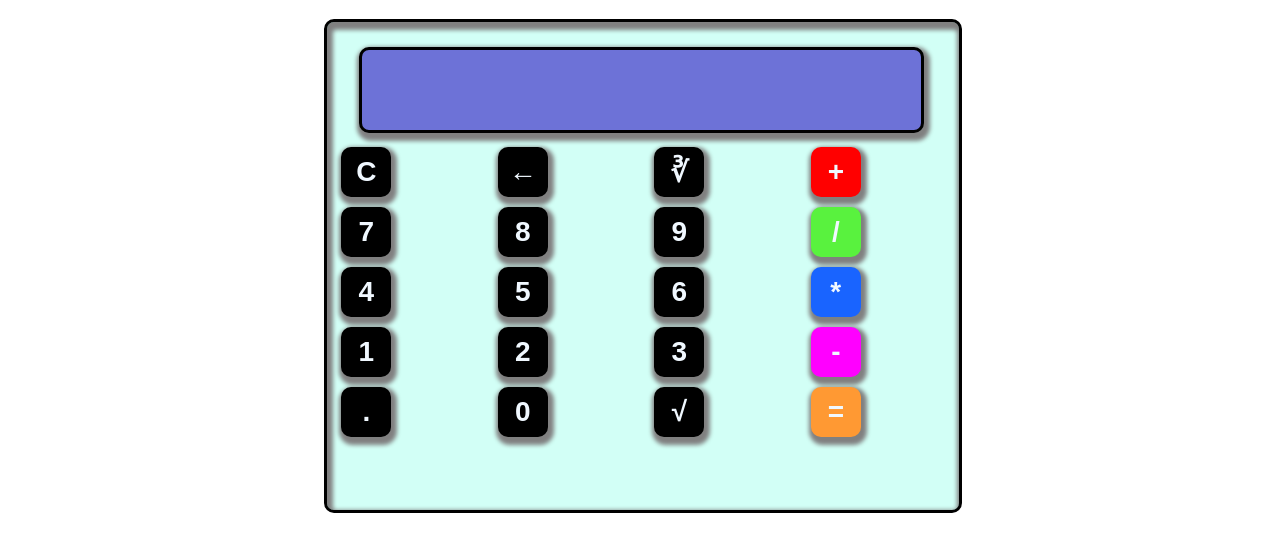
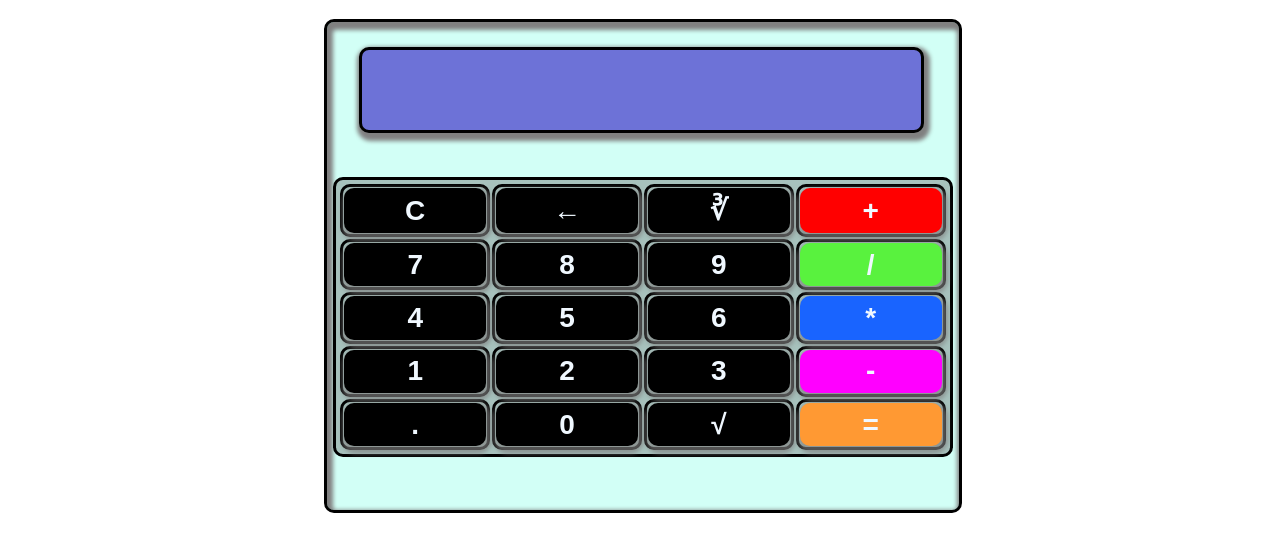
Before and after one commit to PiyushK102/BasicCalculator, a plain HTML site: page Calci.html in a window 1280 px wide. Shown: the part 61-612 px from the top of the page. Drawn offline with Linux system fonts and the light colour scheme.

Commit message:
Add files via upload

```diff
--- a/Calci.css
+++ b/Calci.css
@@ -27,27 +27,35 @@ body{
     border-radius: 10px;
     border:solid 3px black;
     box-shadow: 2px 4px 4px 4px grey;
-    word-wrap: break-word;
 }
 #keypaddiv{
     height:70%;
-    width:100%;
-    margin: 1%;
+    width:98%;
     padding:2px;
-    background-color: transparent;
-
+    margin:7% 1% 0 1%;
+    background-color: rgba(97, 97, 97, 0.385);
+    border:3px solid black;
+    border-radius: 10px;
+}
+td{
+    border:3px solid black;
+    align-items: center;
+    align-content: center;
+    text-align: center;
+    width:50px;
+    height:50;
+    border-radius: 10px;
 }
 #buttons{
-    width:50px;
-    height:50px;
-    margin:3px;
+    width:100%;
+    height:100%;
     background-color: black;
     color: aliceblue;
     border-radius:10px;
     border: none;
     font-weight: bolder;
     font-size: 28px;
-    box-shadow:2px 4px 4px 4px grey ;
+    box-shadow:2px 4px 4px 4px rgba(128, 128, 128, 0.644) ;
     cursor:pointer;
 }
 #buttons:active{
@@ -86,8 +94,8 @@ h1{
     }
 
     #buttons{
-        width:50px;
-        height:50px;
+        width:100%;
+        height:100%;
         font-size: 18;
 
     }
```
Also changed, not shown: Calci.html (+1 -0 lines).
